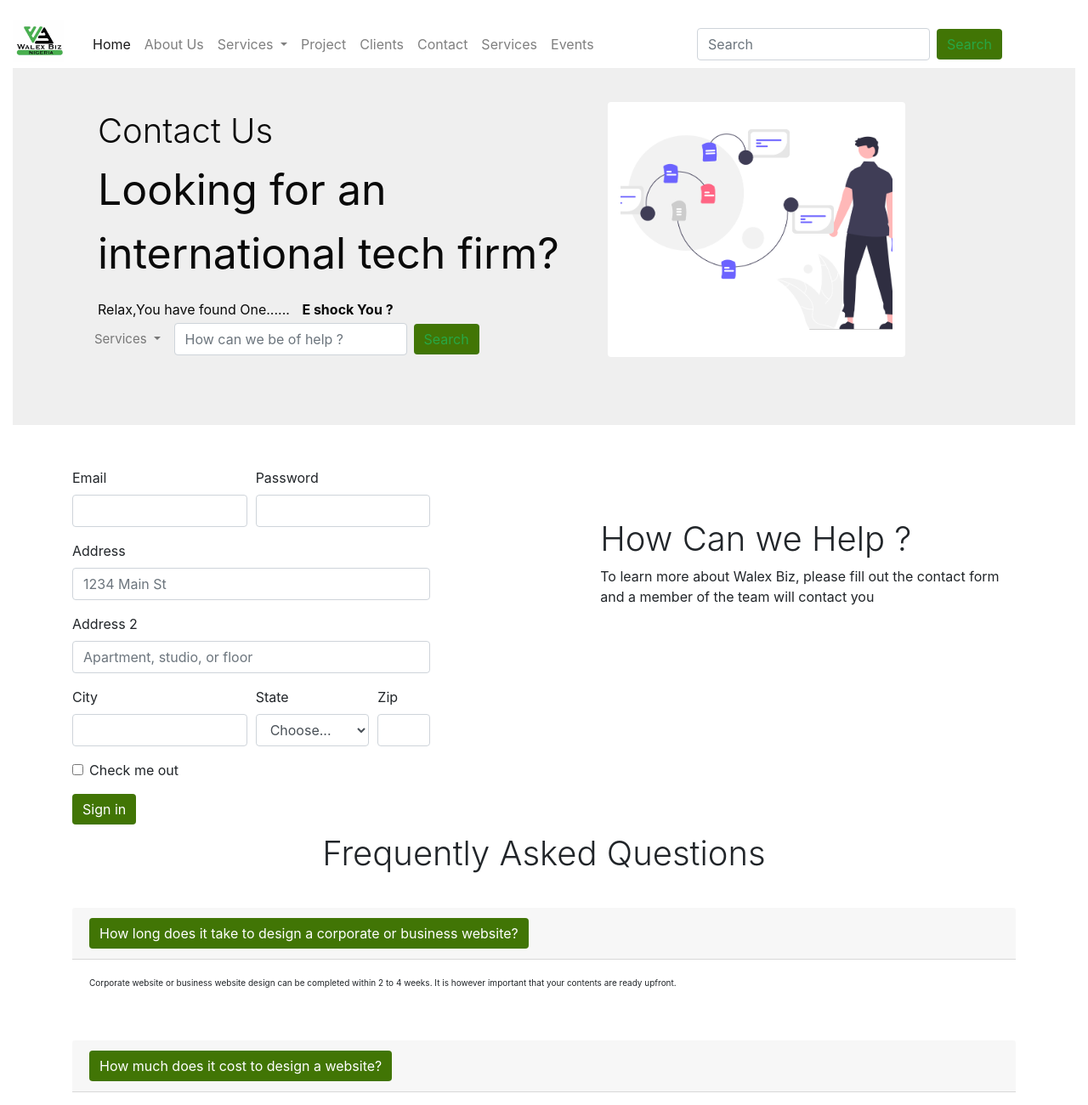
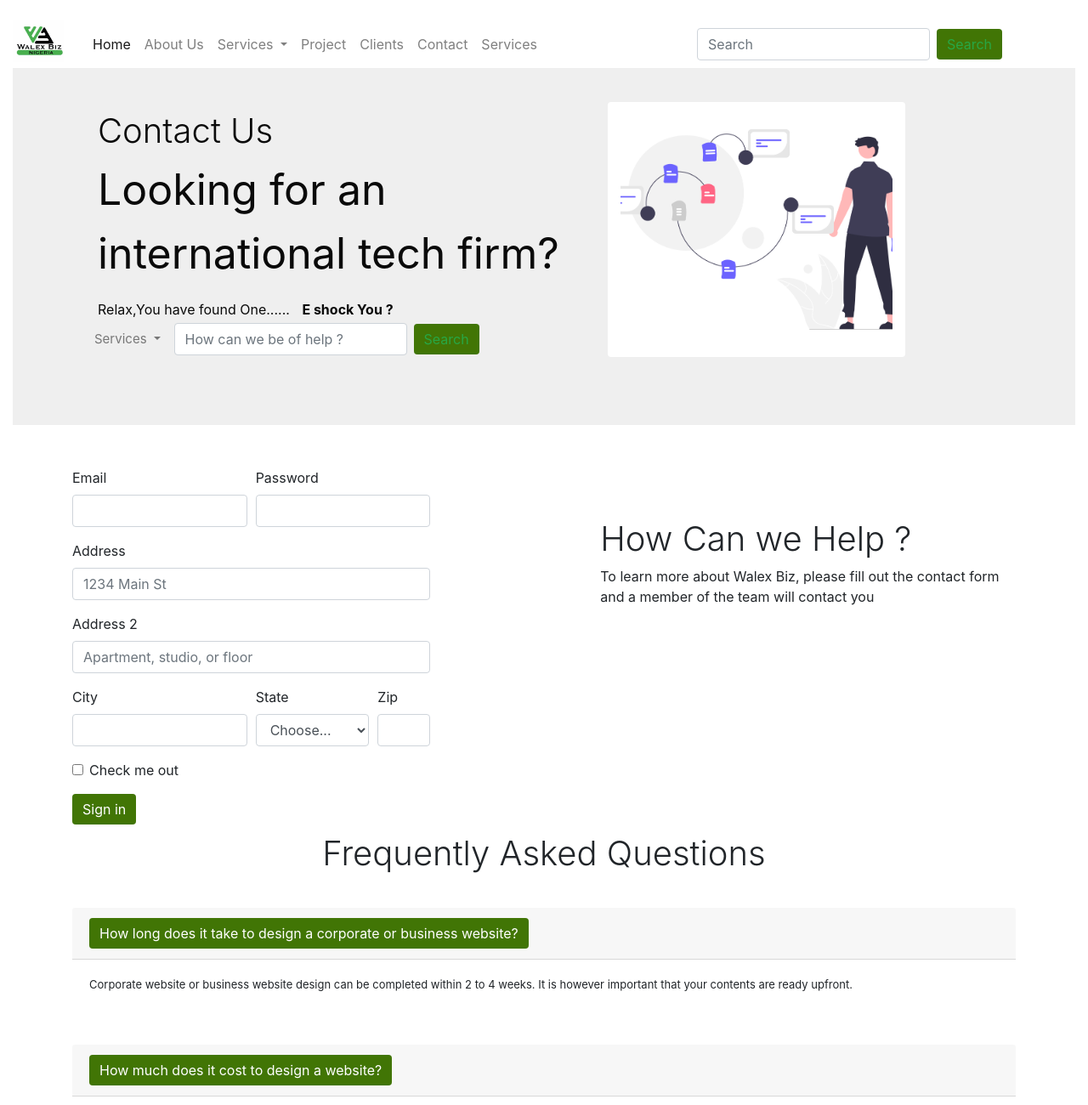
Before and after one commit to codewithgoodluck/walexbizwebsitetaskproject, a plain HTML site: page contact.html in a window 1280 px wide. Shown: the top 1300 px of the page at 85% size. Drawn offline with nearby package versions, Linux system fonts and the light colour scheme.

Commit message:
my second commit

```diff
--- a/contact.html
+++ b/contact.html
@@ -56,9 +56,7 @@
                         <li class="nav-item">
                           <a class="nav-link" href="services.html">Services</a>
                         </li>
-                        <li class="nav-item">
-                          <a class="nav-link" href="#">Events</a>
-                        </li>
+
                     </ul>
                     <form class="form-inline my-2 my-lg-0">
                       <input class="form-control mr-sm-2" type="search" placeholder="Search" aria-label="Search">
--- a/css/style.css
+++ b/css/style.css
@@ -238,5 +238,5 @@ box-shadow: 10px 10px 5px -6px rgba(0,0,0,0.75);
 
 .card{
     border: none !important;
-    font-size: 10px !important;
+    font-size: 13px !important;
 }
```
Also changed, not shown: aboutus.html (+1 -3 lines).
